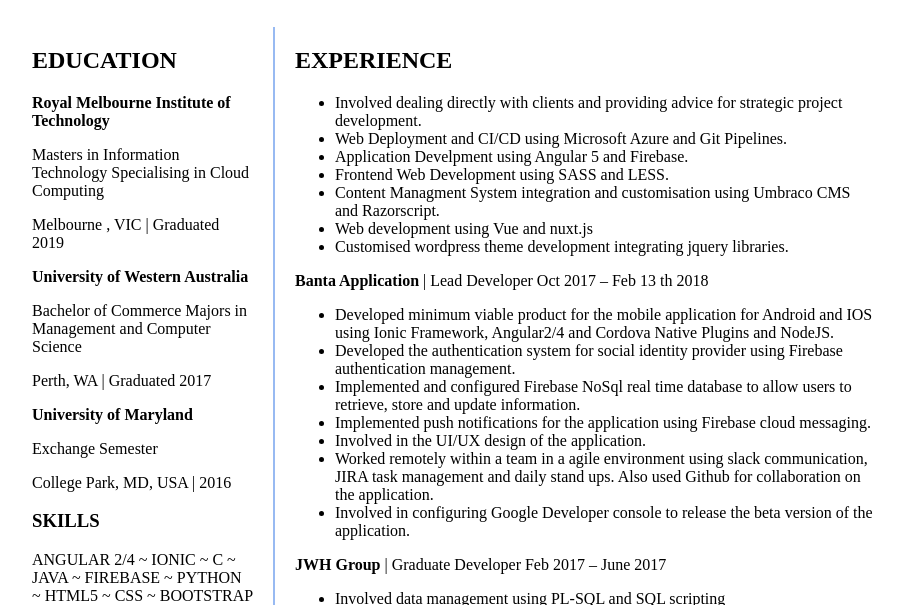
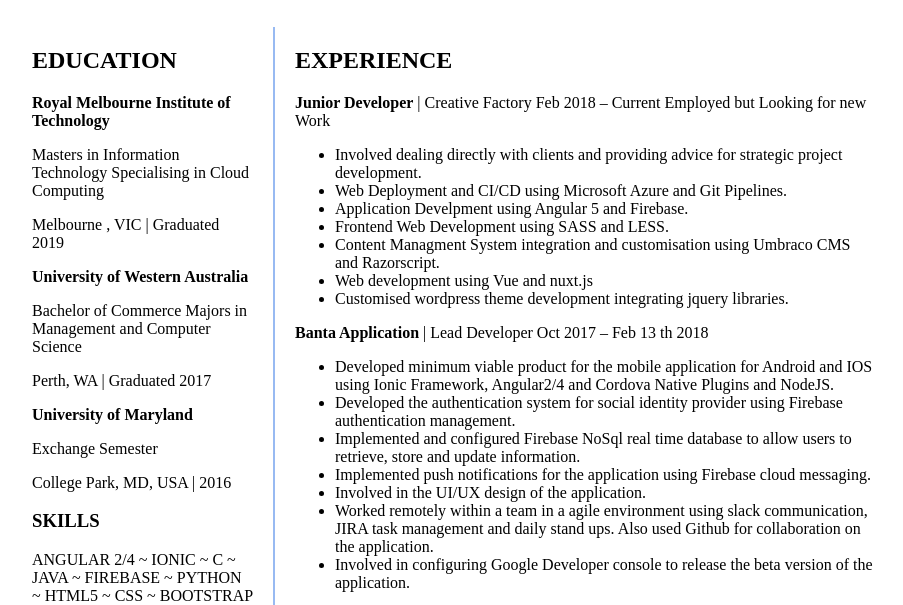
Before and after one commit to LachlanNewman/Resume, a website: page index.html in a window 1280 px wide. Shown: the part 137-742 px from the top of the page, without its empty margins (187-1090 px from the left). Drawn offline with Linux system fonts and the light colour scheme.

Commit message:
Include Creativefactory work experience

```diff
--- a/index.html
+++ b/index.html
@@ -83,6 +83,7 @@
                 </h2>
                 <div class="resume-experience-item">
                     <div class="resume-experience-item__title">
+                        <b>Junior Developer</b> | Creative Factory Feb 2018 – Current Employed but Looking for new Work
                     </div>
                     <ul class="resume-experience-list">
                         <li class="resume-experience-list__item">
```
